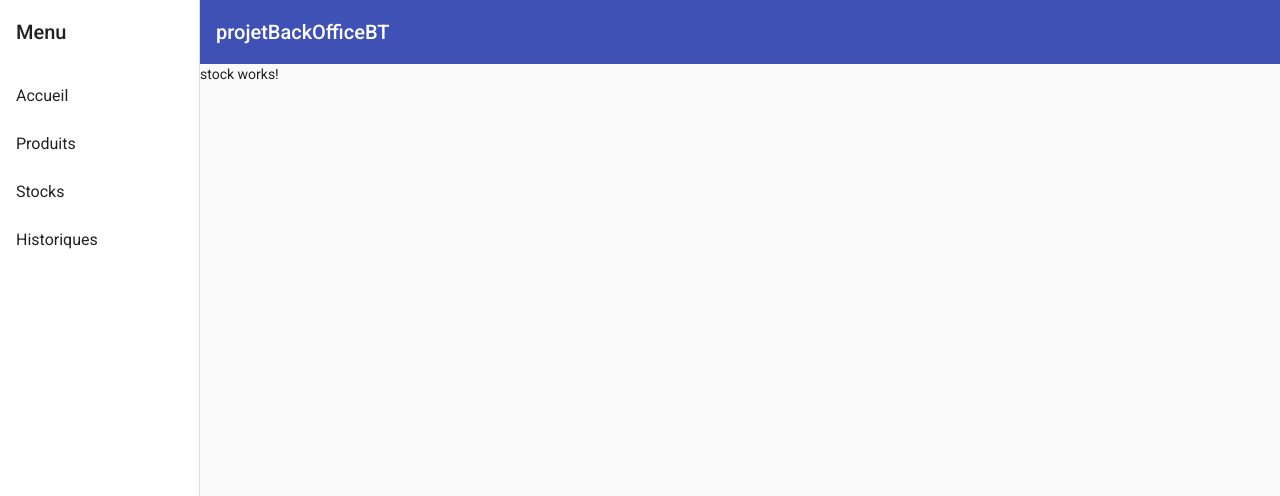
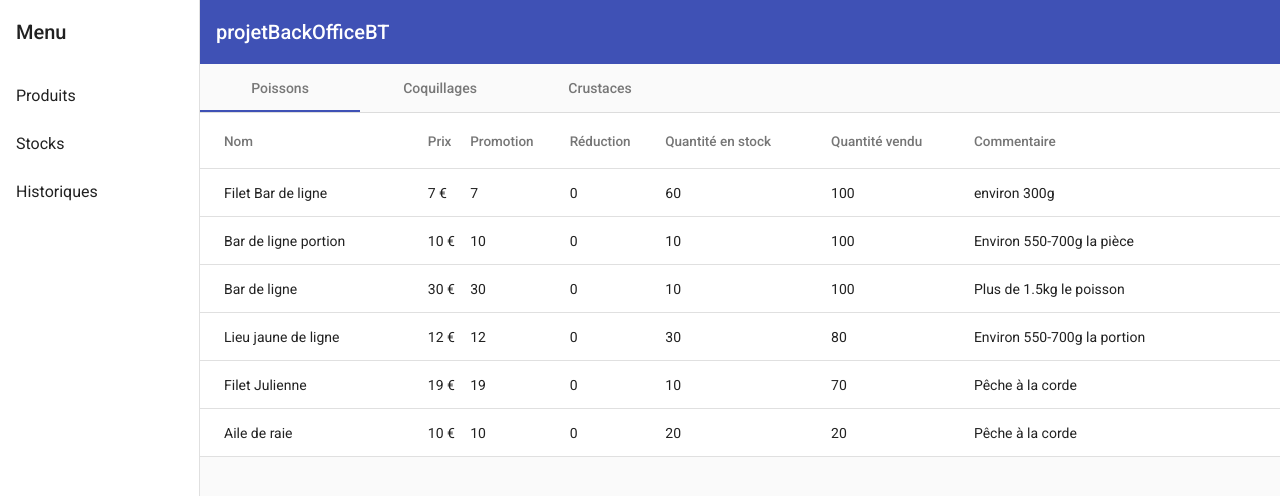
Before and after one commit to kemokaba/BackOfficeBT, an Angular app: page /stock in a window 1280 px wide. Shown: the top 496 px of the page. Built offline with nearby package versions, Linux system fonts and the light colour scheme.

Commit message:
Modif Produit et Tableau créé dans Stock

```diff
--- a/src/app/main-nav/main-nav.component.html
+++ b/src/app/main-nav/main-nav.component.html
@@ -5,7 +5,6 @@
       [opened]="(isHandset$ | async) === false">
     <mat-toolbar>Menu</mat-toolbar>
     <mat-nav-list>
-      <a mat-list-item href="#">Accueil</a>
       <a mat-list-item href="produit">Produits</a>
       <a mat-list-item href="stock">Stocks</a>
       <a mat-list-item href="historique">Historiques</a>
--- a/src/app/produit/produit.component.html
+++ b/src/app/produit/produit.component.html
@@ -1,50 +1,6 @@
 <mat-tab-group [selectedIndex]="selected.value" (selectedIndexChange)="selected.setValue($event)">
-    <mat-tab label="Poissons">
-        <table mat-table [dataSource]="triTableau(0)"  class="mat-elevation-z8">
-
-            <!-- Name Column -->
-            <ng-container matColumnDef="name">
-                <th mat-header-cell *matHeaderCellDef> Nom </th>
-                <td mat-cell *matCellDef="let produit"> {{produit.name}} </td>
-            </ng-container>
-
-            <ng-container matColumnDef="détail">
-                <th mat-header-cell *matHeaderCellDef> Détails </th>
-                <td mat-cell *matCellDef="let produit">
-                    <button mat-icon-button color="primary" (click)="allerVersDetail(produit.id)">
-                        <mat-icon>forward</mat-icon>
-                    </button>
-                </td>
-            </ng-container>
-
-            <tr mat-header-row *matHeaderRowDef="displayedColumns"></tr>
-            <tr mat-row *matRowDef="let row; columns: displayedColumns;"></tr>
-        </table>
-    </mat-tab>
-    <mat-tab label="Coquillages">
-        <table mat-table [dataSource]="triTableau(1)"  class="mat-elevation-z8">
-
-            <!-- Name Column -->
-            <ng-container matColumnDef="name">
-                <th mat-header-cell *matHeaderCellDef> Nom </th>
-                <td mat-cell *matCellDef="let produit"> {{produit.name}} </td>
-            </ng-container>
-
-            <ng-container matColumnDef="détail">
-                <th mat-header-cell *matHeaderCellDef> Détails </th>
-                <td mat-cell *matCellDef="let produit">
-                    <button mat-icon-button color="primary" (click)="allerVersDetail(produit.id)">
-                        <mat-icon>forward</mat-icon>
-                    </button>
-                </td>
-            </ng-container>
-
-            <tr mat-header-row *matHeaderRowDef="displayedColumns"></tr>
-            <tr mat-row *matRowDef="let row; columns: displayedColumns;"></tr>
-        </table>
-    </mat-tab>
-    <mat-tab label="Crustaces">
-        <table mat-table [dataSource]="triTableau(2)"  class="mat-elevation-z8">
+    <mat-tab label="Produits">
+        <table mat-table [dataSource]="listeProduits"  class="mat-elevation-z8">
 
             <!-- Name Column -->
             <ng-container matColumnDef="name">
--- a/src/app/produit/produit.component.ts
+++ b/src/app/produit/produit.component.ts
@@ -16,9 +16,7 @@ export class ProduitComponent implements OnInit {
 
   displayedColumns: string[] = ['name', 'détail'];
 
-  displayedDetailCol: string[] = ['name', 'price', 'price_on_sale', 'discount', 'quantity_stock', 'quantity_sold', 'comments'];
-
-  tabs= ['Poissons', 'Coquillages', 'Crustaces', 'Détail']
+  tabs= ['Poissons', 'Détail']
 
   selected = new FormControl(0);
 
@@ -32,11 +30,6 @@ export class ProduitComponent implements OnInit {
     (err) => {
       alert('failed loading json data');
     });
-  }
-
-  triTableau(numCat: number){
-    let tabTri = this.listeProduits.filter(produit => produit.category == numCat);
-    return tabTri;
   }
 
   allerVersDetail(idProd: number): void{
--- a/src/app/stock/stock.component.css
+++ b/src/app/stock/stock.component.css
@@ -0,0 +1,7 @@
+table {
+    width: 100%;
+  }
+
+th{
+    font-size: 13.5px;
+}
--- a/src/app/stock/stock.component.html
+++ b/src/app/stock/stock.component.html
@@ -1 +1,131 @@
-<p>stock works!</p>
+<mat-tab-group>
+    <mat-tab label="Poissons">
+        <table mat-table [dataSource]="triTableau(0)"  class="mat-elevation-z8">
+
+            <!-- Name Column -->
+            <ng-container matColumnDef="name">
+                <th mat-header-cell *matHeaderCellDef> Nom </th>
+                <td mat-cell *matCellDef="let produit"> {{ produit.name }} </td>
+            </ng-container>
+
+            <ng-container matColumnDef="price">
+                <th mat-header-cell *matHeaderCellDef> Prix </th>
+                <td mat-cell *matCellDef="let produit"> {{ produit.price }} €</td>
+            </ng-container>
+
+            <ng-container matColumnDef="price_on_sale">
+                <th mat-header-cell *matHeaderCellDef> Promotion </th>
+                <td mat-cell *matCellDef="let produit"> {{ produit.price_on_sale }} </td>
+            </ng-container>
+
+            <ng-container matColumnDef="discount">
+                <th mat-header-cell *matHeaderCellDef> Réduction </th>
+                <td mat-cell *matCellDef="let produit"> {{ produit.discount }} </td>
+            </ng-container>
+
+            <ng-container matColumnDef="quantity_stock">
+                <th mat-header-cell *matHeaderCellDef> Quantité en stock </th>
+                <td mat-cell *matCellDef="let produit"> {{ produit.quantity_stock }} </td>
+            </ng-container>
+
+            <ng-container matColumnDef="quantity_sold">
+                <th mat-header-cell *matHeaderCellDef> Quantité vendu </th>
+                <td mat-cell *matCellDef="let produit"> {{ produit.quantity_sold }} </td>
+            </ng-container>
+
+            <ng-container matColumnDef="comments">
+                <th mat-header-cell *matHeaderCellDef> Commentaire </th>
+                <td mat-cell *matCellDef="let produit"> {{ produit.comments }} </td>
+            </ng-container>
+
+            <tr mat-header-row *matHeaderRowDef="displayedDetailCol"></tr>
+            <tr mat-row *matRowDef="let row; columns: displayedDetailCol;"></tr>
+        </table>
+    </mat-tab>
+    <mat-tab label="Coquillages">
+        <table mat-table [dataSource]="triTableau(1)"  class="mat-elevation-z8">
+
+            <!-- Name Column -->
+            <ng-container matColumnDef="name">
+                <th mat-header-cell *matHeaderCellDef> Nom </th>
+                <td mat-cell *matCellDef="let produit"> {{ produit.name }} </td>
+            </ng-container>
+
+            <ng-container matColumnDef="price">
+                <th mat-header-cell *matHeaderCellDef> Prix </th>
+                <td mat-cell *matCellDef="let produit"> {{ produit.price }} €</td>
+            </ng-container>
+
+            <ng-container matColumnDef="price_on_sale">
+                <th mat-header-cell *matHeaderCellDef> Promotion </th>
+                <td mat-cell *matCellDef="let produit"> {{ produit.price_on_sale }} </td>
+            </ng-container>
+
+            <ng-container matColumnDef="discount">
+                <th mat-header-cell *matHeaderCellDef> Réduction </th>
+                <td mat-cell *matCellDef="let produit"> {{ produit.discount }} </td>
+            </ng-container>
+
+            <ng-container matColumnDef="quantity_stock">
+                <th mat-header-cell *matHeaderCellDef> Quantité en stock </th>
+                <td mat-cell *matCellDef="let produit"> {{ produit.quantity_stock }} </td>
+            </ng-container>
+
+            <ng-container matColumnDef="quantity_sold">
+                <th mat-header-cell *matHeaderCellDef> Quantité vendu </th>
+                <td mat-cell *matCellDef="let produit"> {{ produit.quantity_sold }} </td>
+            </ng-container>
+
+            <ng-container matColumnDef="comments">
+                <th mat-header-cell *matHeaderCellDef> Commentaire </th>
+                <td mat-cell *matCellDef="let produit"> {{ produit.comments }} </td>
+            </ng-container>
+
+            <tr mat-header-row *matHeaderRowDef="displayedDetailCol"></tr>
+            <tr mat-row *matRowDef="let row; columns: displayedDetailCol;"></tr>
+        </table>
+    </mat-tab>
+    <mat-tab label="Crustaces">
+        <table mat-table [dataSource]="triTableau(2)"  class="mat-elevation-z8">
+
+            <!-- Name Column -->
+            <ng-container matColumnDef="name">
+                <th mat-header-cell *matHeaderCellDef> Nom </th>
+                <td mat-cell *matCellDef="let produit"> {{ produit.name }} </td>
+            </ng-container>
+
+            <ng-container matColumnDef="price">
+                <th mat-header-cell *matHeaderCellDef> Prix </th>
+                <td mat-cell *matCellDef="let produit"> {{ produit.price }} €</td>
+            </ng-container>
+
+            <ng-container matColumnDef="price_on_sale">
+                <th mat-header-cell *matHeaderCellDef> Promotion </th>
+                <td mat-cell *matCellDef="let produit"> {{ produit.price_on_sale }} </td>
+            </ng-container>
+
+            <ng-container matColumnDef="discount">
+                <th mat-header-cell *matHeaderCellDef> Réduction </th>
+                <td mat-cell *matCellDef="let produit"> {{ produit.discount }} </td>
+            </ng-container>
+
+            <ng-container matColumnDef="quantity_stock">
+                <th mat-header-cell *matHeaderCellDef> Quantité en stock </th>
+                <td mat-cell *matCellDef="let produit"> {{ produit.quantity_stock }} </td>
+            </ng-container>
+
+            <ng-container matColumnDef="quantity_sold">
+                <th mat-header-cell *matHeaderCellDef> Quantité vendu </th>
+                <td mat-cell *matCellDef="let produit"> {{ produit.quantity_sold }} </td>
+            </ng-container>
+
+            <ng-container matColumnDef="comments">
+                <th mat-header-cell *matHeaderCellDef> Commentaire </th>
+                <td mat-cell *matCellDef="let produit"> {{ produit.comments }} </td>
+            </ng-container>
+
+            <tr mat-header-row *matHeaderRowDef="displayedDetailCol"></tr>
+            <tr mat-row *matRowDef="let row; columns: displayedDetailCol;"></tr>
+        </table>
+    </mat-tab>
+</mat-tab-group>
--- a/src/app/stock/stock.component.ts
+++ b/src/app/stock/stock.component.ts
@@ -1,4 +1,6 @@
 import { Component, OnInit } from '@angular/core';
+import { Product } from '../core/interfaces/product';
+import { ProductsService } from '../core/services/product.service';
 
 @Component({
   selector: 'app-stock',
@@ -7,9 +9,29 @@ import { Component, OnInit } from '@angular/core';
 })
 export class StockComponent implements OnInit {
 
-  constructor() { }
+  listeProduits: Product[] = [];
+
+  displayedDetailCol: string[] = ['name', 'price', 'price_on_sale', 'discount', 'quantity_stock', 'quantity_sold', 'comments'];
+
+  constructor(private productsService: ProductsService) { }
+
+  getProducts(){
+    this.productsService.getProductsFromJson().subscribe((res : Product[]) => {
+      this.listeProduits = res;
+      this.listeProduits.sort((a, b) => (a.id < b.id ? -1 : 1));
+    },
+    (err) => {
+      alert('failed loading json data');
+    });
+  }
+
+  triTableau(numCat: number){
+    let tabTri = this.listeProduits.filter(produit => produit.category == numCat);
+    return tabTri;
+  }
 
   ngOnInit(): void {
+    this.getProducts();
   }
 
 }
```
